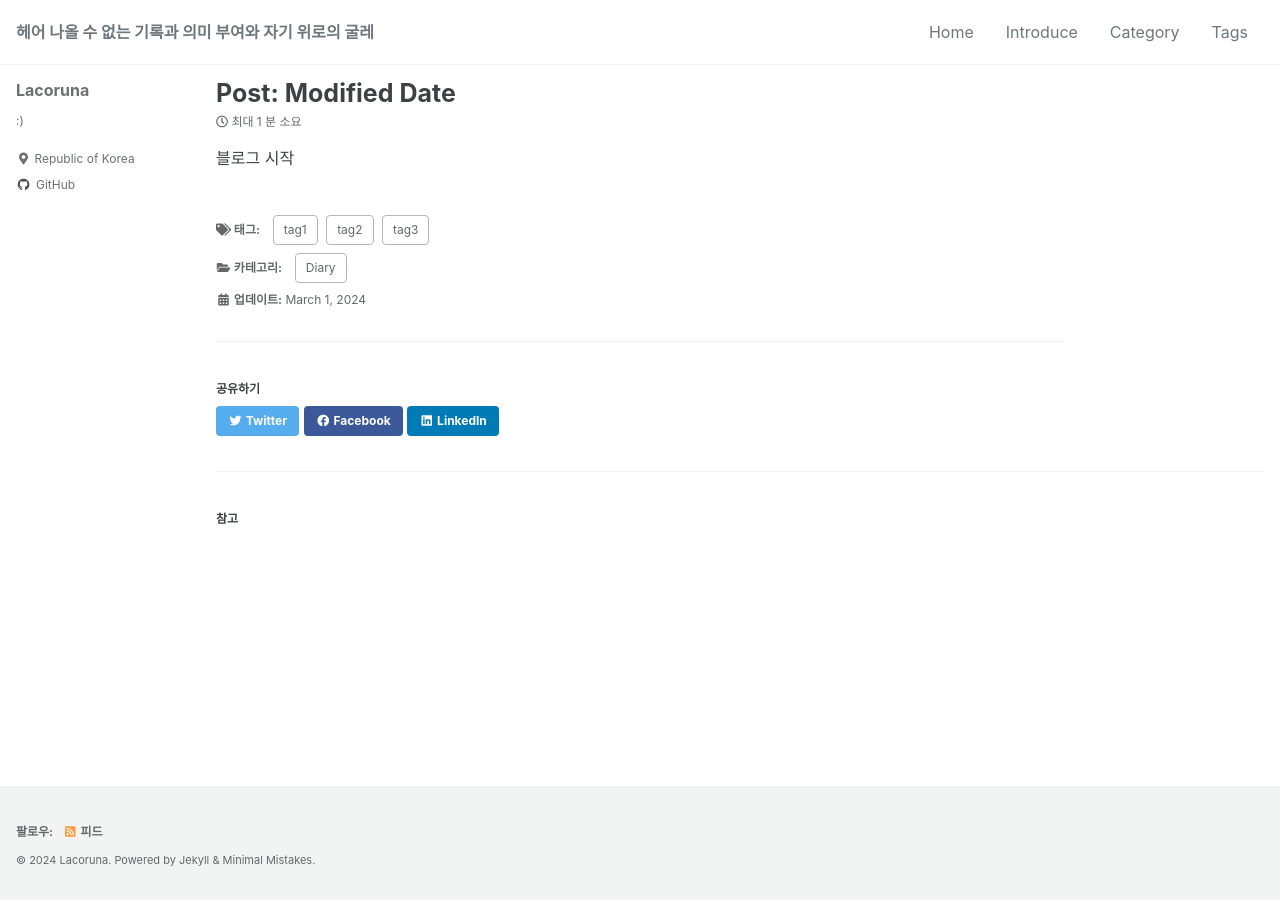
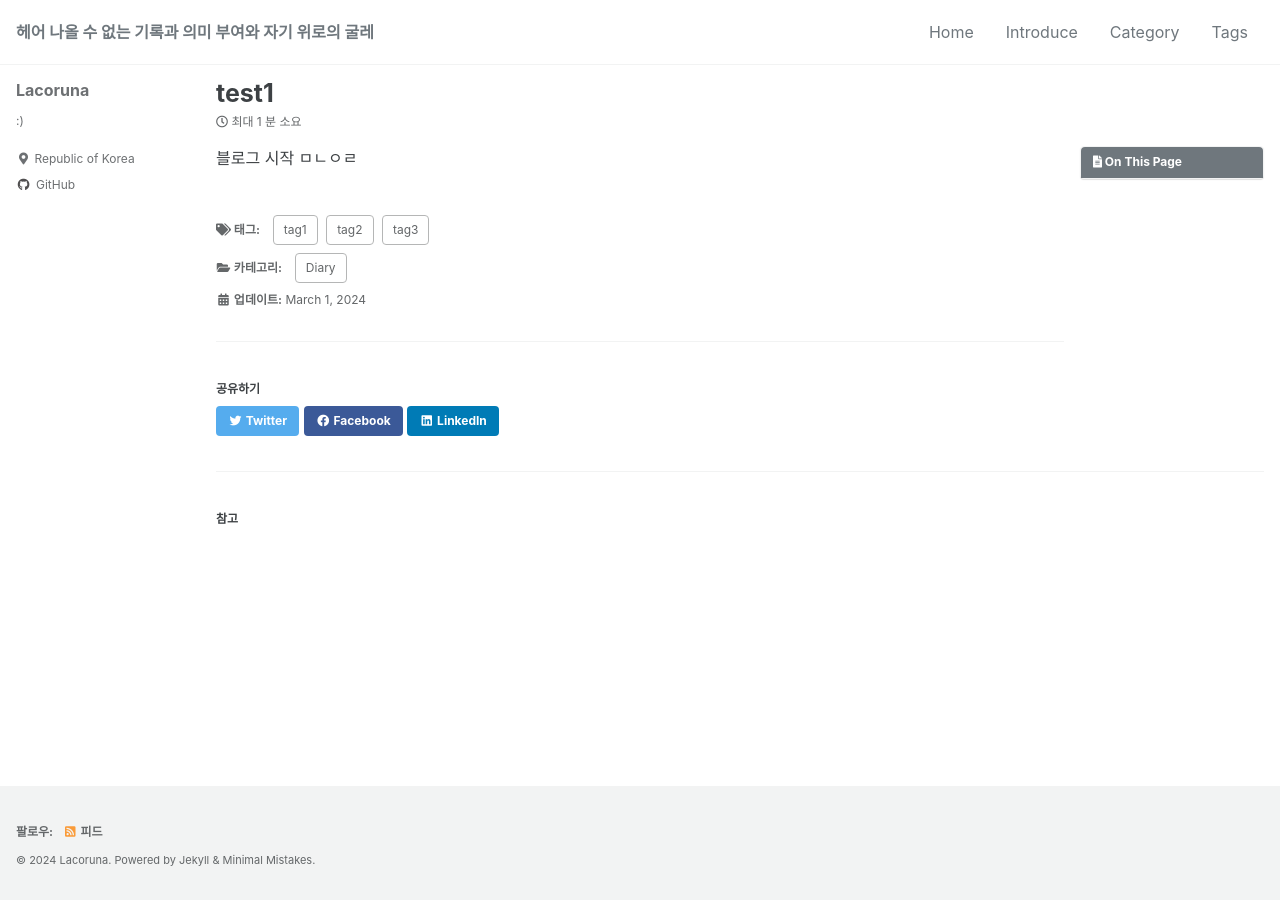
Before and after one commit to La-Coruna/La-Coruna.github.io, a Jekyll site: the page built from _posts/2024-03-01-First-Post.md, in a window 1280 px wide. Built offline with Jekyll 4.4.1, drawn with Linux system fonts in a browser that asks for light colours; cached includes are drawn as plain includes.

Commit message:
post 테스트

```diff
--- a/_posts/2024-03-01-으랏차차.md
+++ b/_posts/2024-03-01-First-Post.md
@@ -1,5 +1,5 @@
 ---
-title: "Post: Modified Date"
+title: "test1"
 last_modified_at: 2024-03-01T22:35:00-40:00
 categories:
   - Diary
@@ -7,6 +7,8 @@ tags:
   - tag1
   - tag2
   - tag3
+toc: true
 ---
 
 블로그 시작
+ㅁㄴㅇㄹ
```
